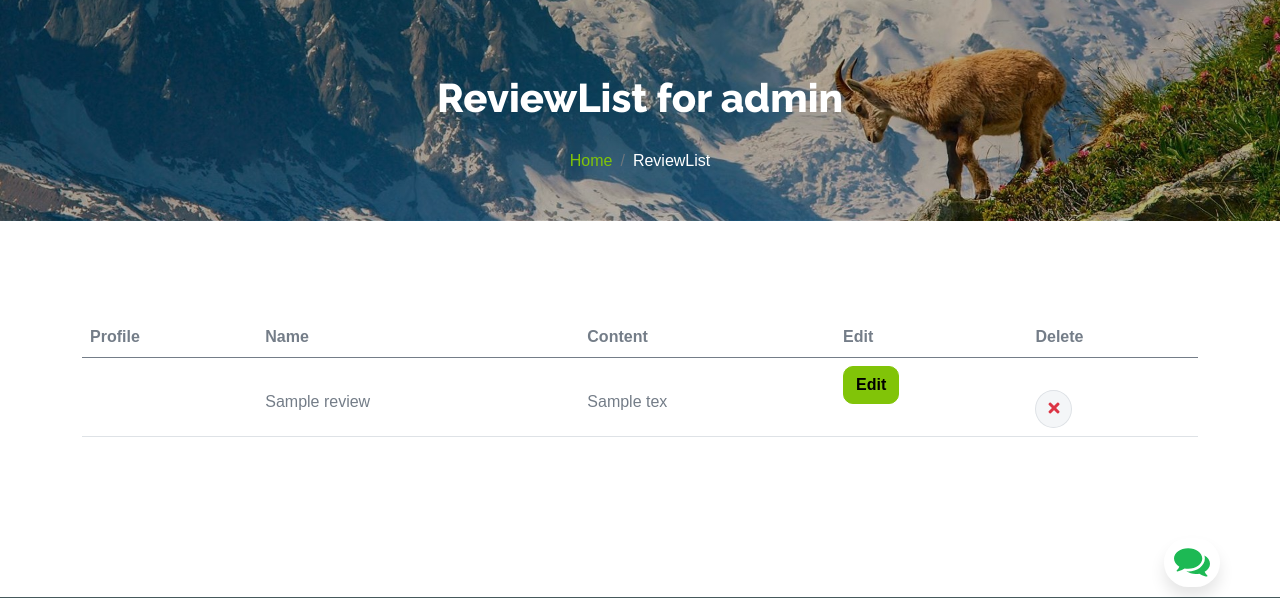
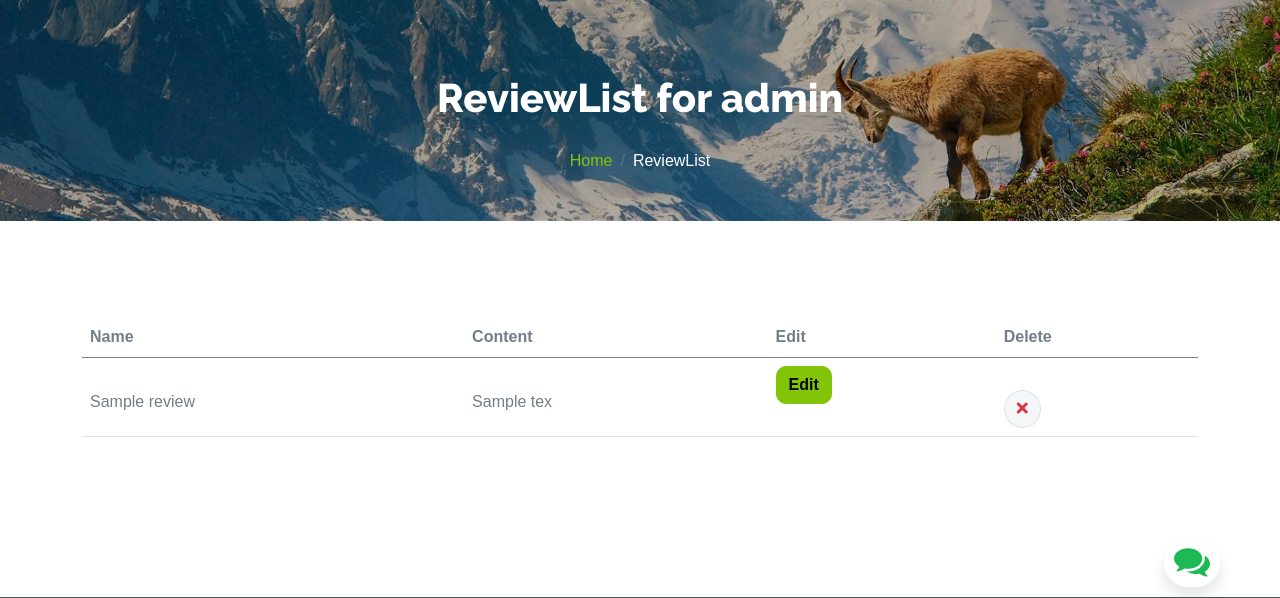
Before and after one commit to Hamseungjin/WEB_PROJECT, a Flask app: page /reviewList in a window 1280 px wide. Shown: the part 153-751 px from the top of the page. Run offline with Flask 3, Linux system fonts and the light colour scheme; a database or web service that is not in the repository returns one stand-in record (values such as "Sample title"); some libraries are stand-ins or nearby versions.

Commit message:
Update reviewList.html

```diff
--- a/templates/reviewList.html
+++ b/templates/reviewList.html
@@ -22,7 +22,6 @@
                 <table class="table">
                     <thead>
                     <tr>
-                        <th scope="col">Profile</th>
                         <th scope="col">Name</th>
                         <th scope="col">Content</th>
                         <th scope="col">Edit</th>
@@ -32,11 +31,6 @@
                     {% for i in reviews %}
                     <tbody>
                         <tr>
-                            <th scope="row">
-                                <div class="d-flex align-items-center">
-                                    <!--<img src="../static/img/vegetable-item-3.png" class="img-fluid me-5 rounded-circle" style="width: 80px; height: 80px;" alt="">-->
-                                </div>
-                            </th>
                             <td>
                                 <p class="mb-0 mt-4">{{i['writer_name']}}</p>
                             </td>
```
